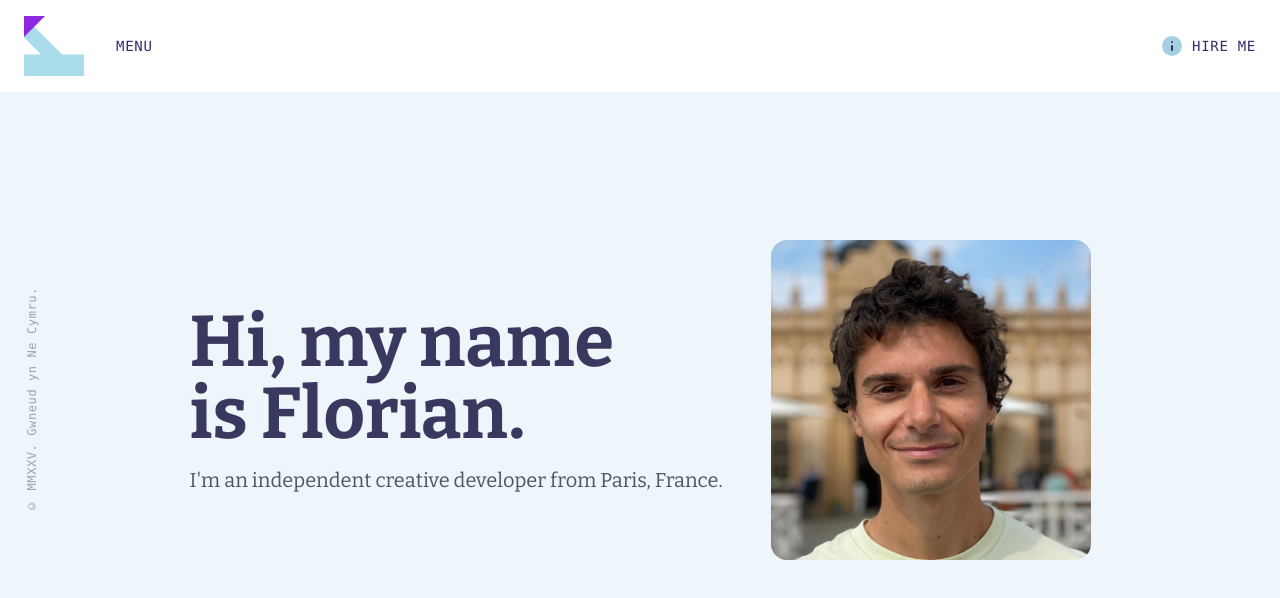
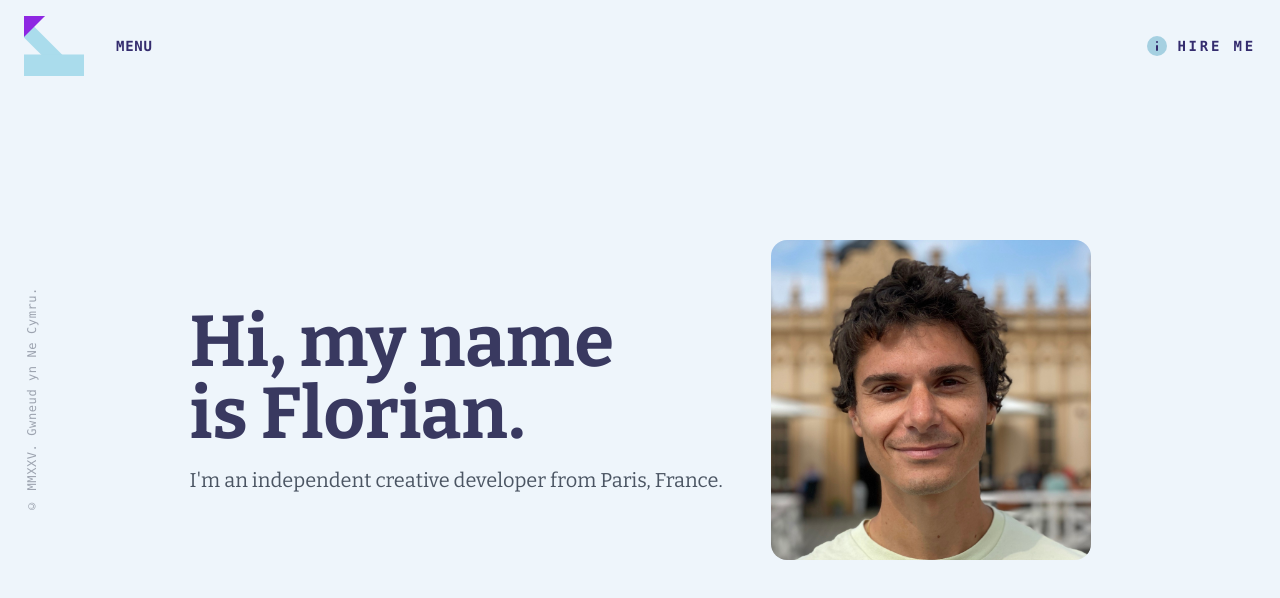
Before and after one commit to flobby41/Portfolio, a Next.js app in the folder robbowen-clone/: page / in a window 1280 px wide. Shown: the top 598 px of the page. Built offline with nearby package versions, Linux system fonts and the light colour scheme.

Commit message:
space btw letter in navBar - margin in hero deleted

```diff
--- a/robbowen-clone/src/components/home/Hero.tsx
+++ b/robbowen-clone/src/components/home/Hero.tsx
@@ -8,14 +8,14 @@ import Image from 'next/image';
 const Hero = () => {
   return (
     <motion.div
-      className="flex items-center justify-between max-w-6xl mx-auto py-20 px-4"
+      className="flex items-center justify-between max-w-6xl mx-auto py-0 px-4"
       initial={{ opacity: 0, y: 20 }}
       animate={{ opacity: 1, y: 0 }}
       transition={{ duration: 1 }}
     >
       <div className="flex-1 pr-12">
         <motion.h1
-          className="text-7xl font-bold mb-4"
+          className="text-7xl mb-4 font-weight: 100"
           initial={{ opacity: 0, x: -20 }}
           animate={{ opacity: 1, x: 0 }}
           transition={{ delay: 0.2, duration: 0.8 }}
--- a/robbowen-clone/src/components/layout/Navbar.tsx
+++ b/robbowen-clone/src/components/layout/Navbar.tsx
@@ -13,7 +13,7 @@ const Navbar = () => {
   };
 
   return (
-    <nav className="fixed top-0 left-0 right-0 z-50 bg-white">
+    <nav className="fixed top-0 left-0 right-0 bg-[#EEF5FB]">
       <div className="mainnav flex justify-between items-center w-full py-4 px-6">
         <div className="flex items-center gap-8">
           <div className="logo-wrap">
@@ -41,7 +41,7 @@ const Navbar = () => {
               onClick={toggleMenu}
             >
               <span className="menu-link__mask">
-                <span className="menu-link__label">MENU</span>
+                <span className="menu-link__label font-bold">MENU</span>
               </span>
             </button>
           </div>
@@ -50,7 +50,7 @@ const Navbar = () => {
         <div className="flex items-center gap-6">
           <Link
             href="mailto:florian.cheheb@gmail.com?subject=🤘 Hi Florian, I'd like to hire you"
-            className="hire-me flex items-center gap-2 text-dark-blue font-mono text-sm tracking-wider"
+            className="hire-me flex items-center gap-2 text-dark-blue font-mono text-sm tracking-[0.2em] font-bold"
           >
             <div className="main">
               <svg viewBox="0 0 24 24" width="24" height="24" stroke="currentColor" strokeWidth="2" fill="none">
@@ -70,7 +70,7 @@ const Navbar = () => {
         </div>
 
         {isMenuOpen && (
-          <div className="main-menu fixed inset-0 bg-white z-50" id="main-menu">
+          <div className="main-menu fixed inset-0 bg-red-200" id="main-menu">
             <div className="main-menu__flyout">
               <div className="main-menu__inr p-8">
                 <div className="flex justify-between items-center mb-8">
```
